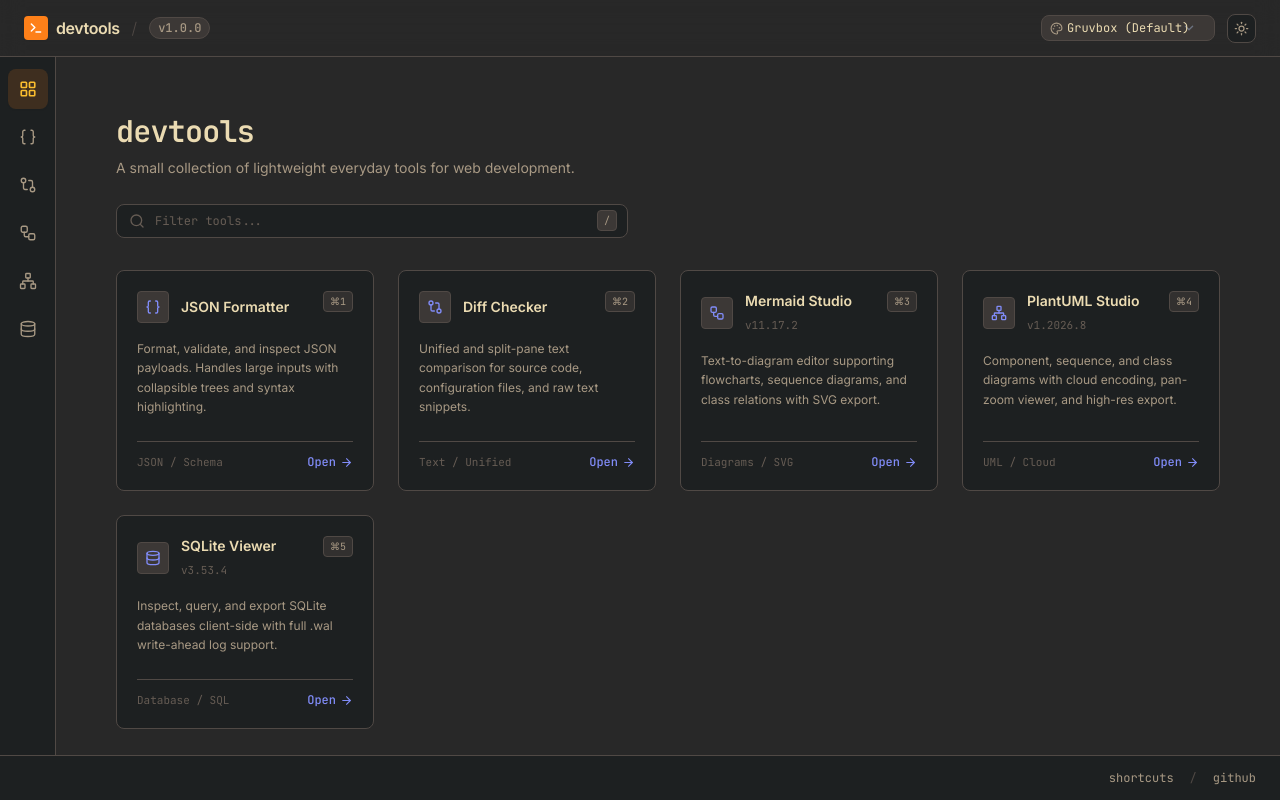
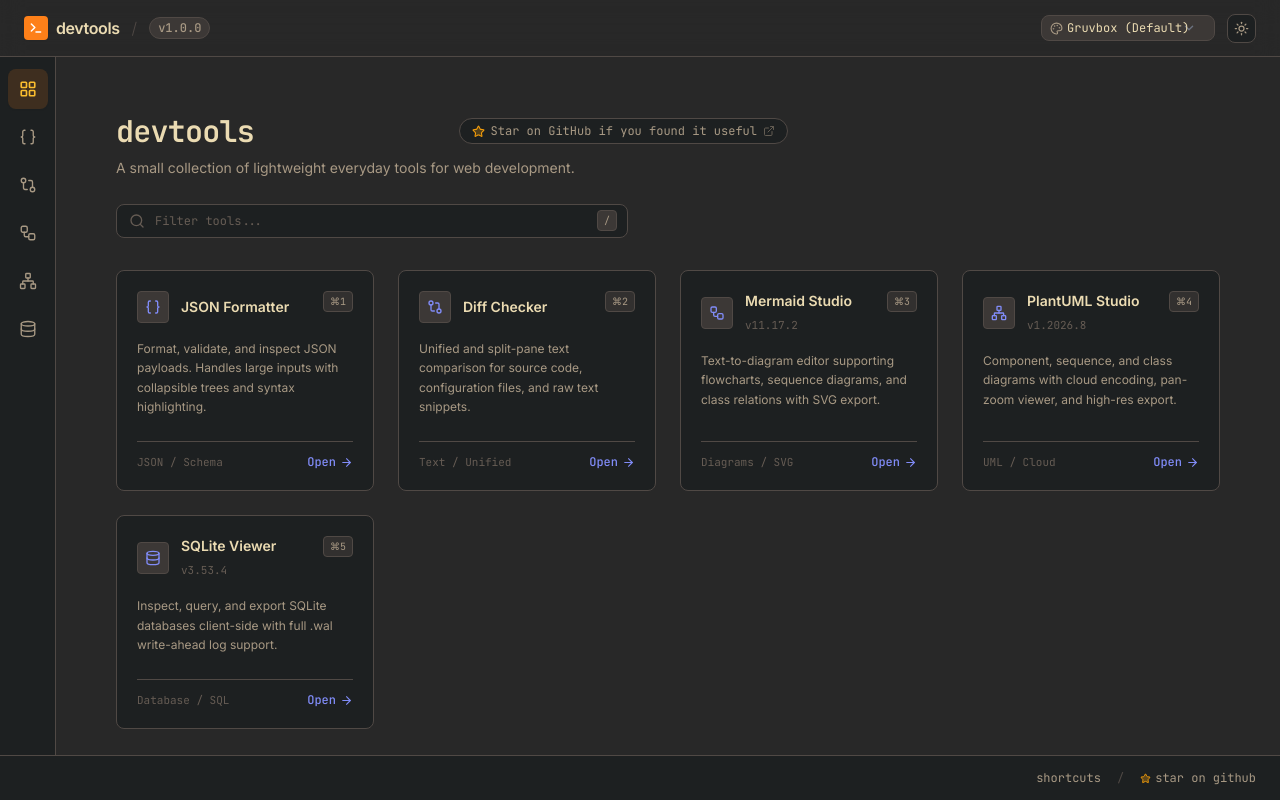
Before and after one commit to gerteck/devtools, a Svelte app: page / in a window 1280 px wide. Built offline with nearby package versions, Linux system fonts and the light colour scheme; what monaco-editor would draw is missing.

Commit message:
feat(home): add GitHub star callout link to home hero and footer

```diff
--- a/src/components/Footer.svelte
+++ b/src/components/Footer.svelte
@@ -1,4 +1,6 @@
 <script lang="ts">
+  import { Star } from '@lucide/svelte';
+
   let showShortcutsModal = $state(false);
 
   const shortcuts = [
@@ -23,9 +25,11 @@
       href="https://github.com/gerteck/devtools/"
       target="_blank"
       rel="noreferrer"
-      class="hover:text-on-surface transition-colors"
+      class="inline-flex items-center gap-1 hover:text-on-surface transition-colors group"
+      title="Star devtools on GitHub"
     >
-      github
+      <Star size={11} class="text-amber-500 fill-amber-500/30 group-hover:fill-amber-500 transition-colors" />
+      <span>star on github</span>
     </a>
   </div>
 </footer>
--- a/src/tools/Home.svelte
+++ b/src/tools/Home.svelte
@@ -1,6 +1,16 @@
 <script lang="ts">
   import { router, TOOLS } from '../router.svelte';
-  import { Search, ArrowRight, Braces, GitCompare, Workflow, Network, Database } from '@lucide/svelte';
+  import {
+    Search,
+    ArrowRight,
+    Braces,
+    GitCompare,
+    Workflow,
+    Network,
+    Database,
+    Star,
+    ExternalLink,
+  } from '@lucide/svelte';
 
   let searchQuery = $state('');
   let searchInputRef: HTMLInputElement | null = null;
@@ -39,7 +49,20 @@
 <div class="w-full max-w-5xl xl:max-w-6xl 2xl:max-w-7xl mx-auto px-6 py-10 md:py-14 flex-1 flex flex-col justify-center">
   <!-- Hero Section -->
   <div class="text-left max-w-2xl mb-8 w-full">
-    <h1 class="text-2xl sm:text-3xl font-semibold tracking-tight text-on-surface mb-2 font-mono">devtools</h1>
+    <div class="flex flex-wrap items-center justify-between gap-3 mb-2">
+      <h1 class="text-2xl sm:text-3xl font-semibold tracking-tight text-on-surface font-mono">devtools</h1>
+      <a
+        href="https://github.com/gerteck/devtools"
+        target="_blank"
+        rel="noreferrer"
+        class="inline-flex items-center gap-1.5 px-3 py-1 rounded-full text-xs font-mono bg-surface border border-outline-variant hover:border-amber-500/40 text-on-surface-variant hover:text-on-surface hover:bg-surface-container transition-all group shadow-2xs"
+        title="Star devtools on GitHub"
+      >
+        <Star size={13} class="text-amber-500 fill-amber-500/25 group-hover:fill-amber-500 transition-colors" />
+        <span>Star on GitHub if you found it useful</span>
+        <ExternalLink size={12} class="opacity-50 group-hover:opacity-100 transition-opacity" />
+      </a>
+    </div>
     <p class="text-sm text-on-surface-variant font-normal leading-relaxed">
       A small collection of lightweight everyday tools for web development.
     </p>
```
